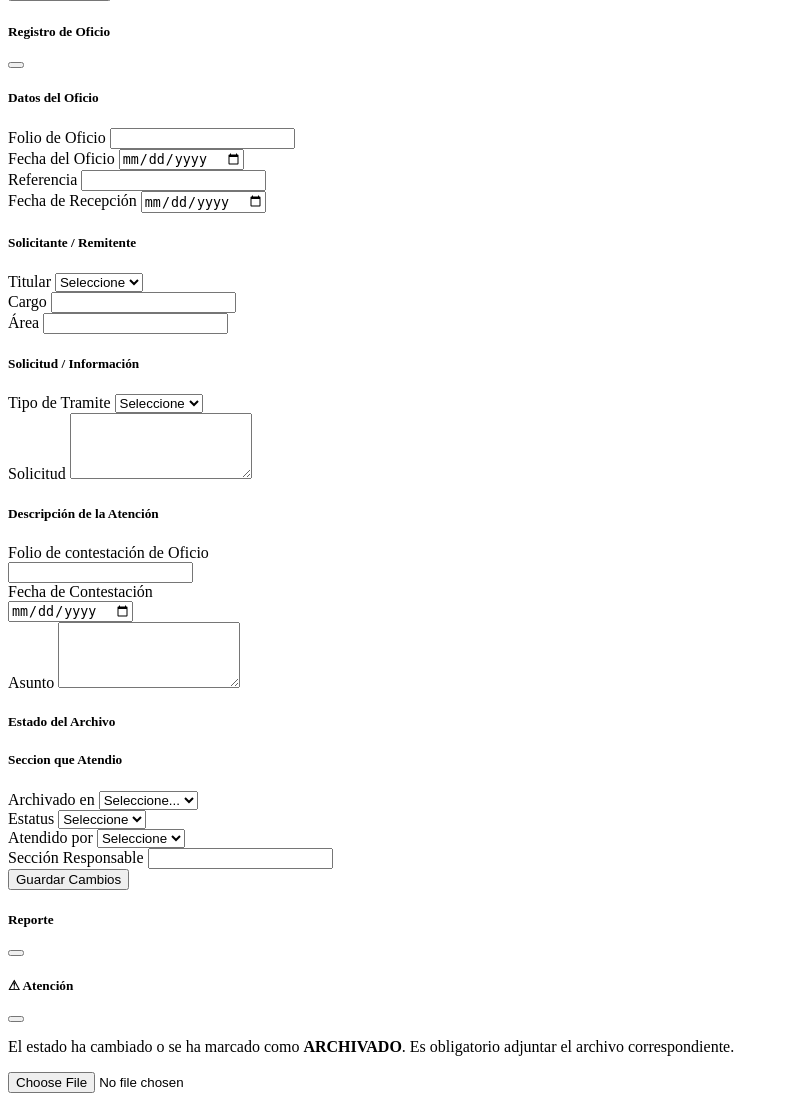
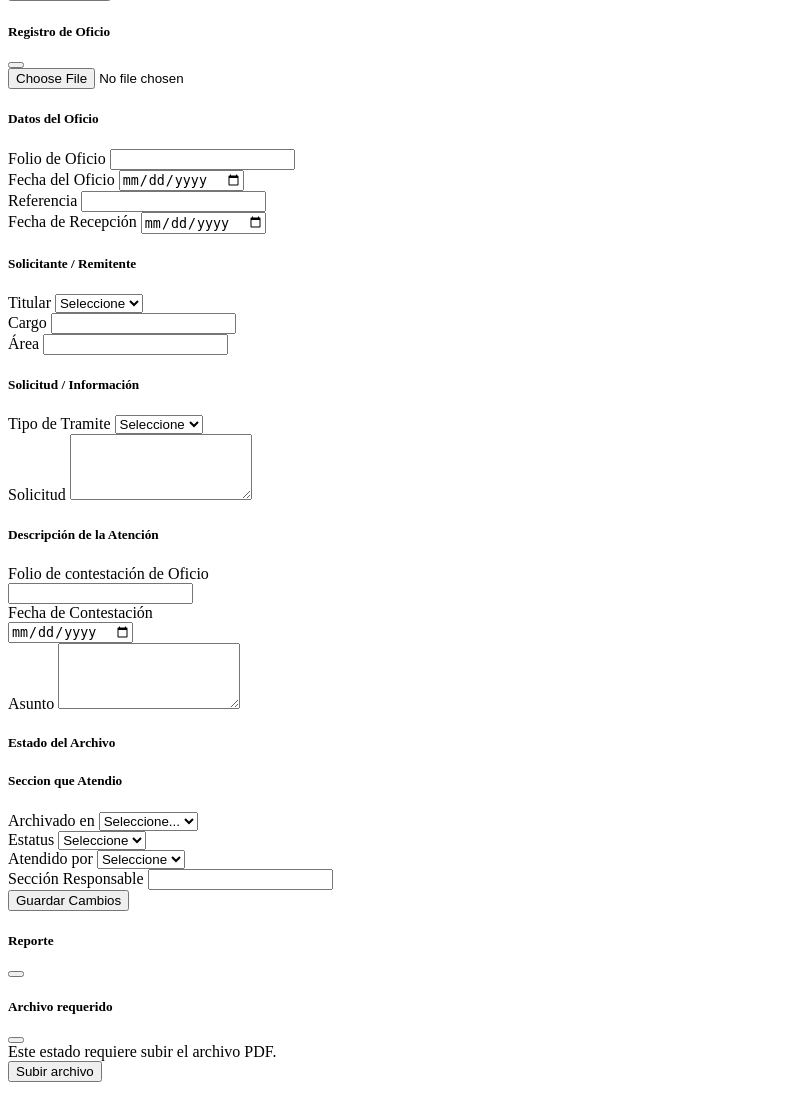
Before and after one commit to JoanaHdez/Control-de-Gesti-n, a CodeIgniter 4 app: the page made by app/Views/Registros.php in a window 1280 px wide. Shown: the part 2175-3276 px from the top of the page, without its empty margins (0-789 px from the left). Run offline with PHP 8.4 and a stand-in for CodeIgniter, Linux system fonts and the light colour scheme; the template is opened without the code that fills it, so the values that code supplies are empty; some libraries are stand-ins or nearby versions.

Commit message:
v-080126-1812

```diff
--- a/app/Views/Registros.php
+++ b/app/Views/Registros.php
@@ -925,10 +925,12 @@
                                 </div>
                                 <div class="modal-body">
 
-                                    <form method="post" action="<?= base_url('oficios/guardar') ?>">
+                                    <form method="post" action="<?= base_url('oficios/guardar') ?>"
+                                        enctype="multipart/form-data">
                                         <?= csrf_field() ?>
                                         <input type="hidden" id="folio_original" name="folio_original">
-
+                                        <input type="file" id="archivo_estado" name="archivo_estado" class="d-none"
+                                            accept=".pdf">
                                         <div class="Registro">
                                             <!-- ------------------------- DATOS DEL OFICIO ------------------------- -->
 
@@ -1200,24 +1202,23 @@
                 <div class="modal fade" id="modalArchivoEstado" tabindex="-1" aria-hidden="true">
                     <div class="modal-dialog modal-dialog-centered">
                         <div class="modal-content">
-
-                            <div class="modal-header bg-warning">
-                                <h5 class="modal-title">⚠ Atención</h5>
+                            <div class="modal-header">
+                                <h5 class="modal-title">Archivo requerido</h5>
                                 <button type="button" class="btn-close" data-bs-dismiss="modal"></button>
                             </div>
-
                             <div class="modal-body">
-                                <p>
-                                    El estado ha cambiado o se ha marcado como <strong>ARCHIVADO</strong>.
-                                    Es obligatorio adjuntar el archivo correspondiente.
-                                </p>
-
-                                <input class="form-control mt-2" type="file" name="archivo_estado" id="archivo_estado">
+                                Este estado requiere subir el archivo PDF.
                             </div>
-
+                            <div class="modal-footer">
+                                <button type="button" class="btn btn-primary" id="btnConfirmarArchivo">Subir
+                                    archivo</button>
+                            </div>
                         </div>
                     </div>
                 </div>
+
+
+            </div>
 
 
             </div>
```
Also changed, not shown: app/Controllers/Oficios_Controller.php (+20 -0 lines), app/Models/Oficio_Model.php (+6 -2 lines), public/assets/Js/Registro.js.
